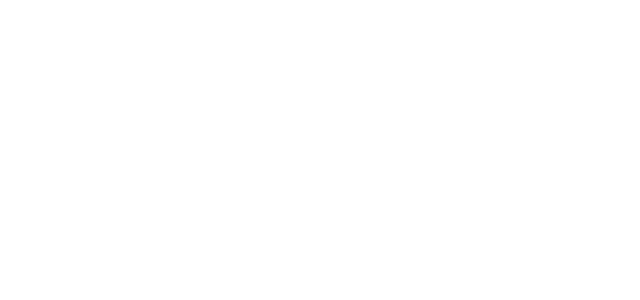
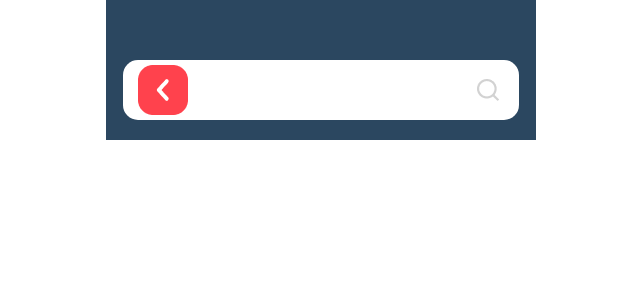
Before and after one commit to moa-moa-service/moamoa-frontend, a React (Vite) app: page /search/1 in a window 1280 px wide. Before the commit this address had no page. Shown: the top 300 px of the page, without its empty margins (319-959 px from the left). Built offline with nearby package versions, Linux system fonts and the light colour scheme; what react-naver-maps would draw is missing.

Commit message:
feat: 검색 페이지 공통 컴포넌트 분리

```diff
--- a/src/App.jsx
+++ b/src/App.jsx
@@ -3,6 +3,7 @@
 import LoginPageComponent from './app/LoginPage/LoginPage.main.jsx'
 import RecruitmentPage from './app/RecruitmentPage/Recruitment.main.jsx'
 import SearchPageMain from './app/SearchPage/SearchPage.main.jsx'
+import Search from "./app/SearchPage/SearchPage.search.jsx"
 import ProductPage from './app/ProductPage/ProductPage.main.jsx'
 import MyMap from './app/RecruitmentPage/Recruitment.MyMap.jsx'
 import {
@@ -23,6 +24,7 @@
           <Route path="/login" element={<LoginPageComponent />} />
           <Route path="/recruitment" element={<RecruitmentPage />} />
           <Route path="/search" element={<SearchPageMain />} />
+          <Route path="/search/:keyword" element={<Search />} />
           <Route path="/product" element={<ProductPage />} />
           <Route path="/mymap" element={<MyMap />} />
         </Routes>
--- a/src/app/SearchPage/SearchPage.main.jsx
+++ b/src/app/SearchPage/SearchPage.main.jsx
@@ -1,14 +1,16 @@
 import * as itemS from "./styled/SearchPage.main.style"
+import * as C from "./styled/SearchPage.component.style"
+
 function SearchPageMain() {
     return (
         <>
-            <itemS.SearchPageContainer>
-                <itemS.SearchContainer>
+            <C.SearchPageContainer>
+                <C.SearchContainer>
                     <img src="../../../public/SearchPage/backIcon.png" alt="뒤로가기" />
-                    <itemS.SearchBox></itemS.SearchBox>
+                    <C.SearchBox></C.SearchBox>
                     <img src="../../../public/SearchPage/searchIcon.png" alt="검색" />
-                </itemS.SearchContainer>
-                <itemS.KeywordContainer>
+                </C.SearchContainer>
+                <C.KeywordContainer>
                     <itemS.KeywordTitle>우리 동네 인기 검색어</itemS.KeywordTitle>
                     <itemS.TopKeywordContainer>
                         <itemS.TopKeyword>캘린더</itemS.TopKeyword>
@@ -33,8 +35,8 @@
                         <itemS.RecentKeyword>텀블러</itemS.RecentKeyword>
                         <itemS.RecentKeywordDelete>X</itemS.RecentKeywordDelete>
                     </itemS.RecentKeywordContainer>
-                </itemS.KeywordContainer>
-            </itemS.SearchPageContainer>
+                </C.KeywordContainer>
+            </C.SearchPageContainer>
         </>
     )
 }
--- /dev/null
+++ b/src/app/SearchPage/SearchPage.search.jsx
@@ -0,0 +1,20 @@
+import * as itemS from "./styled/SearchPage.search.style"
+import * as C from "./styled/SearchPage.component.style"
+
+function Search() {
+    return(
+        <>
+        <C.SearchPageContainer>
+            <C.SearchContainer>
+                <img src="../../../public/SearchPage/backIcon.png" alt="뒤로가기" />
+                <C.SearchBox></C.SearchBox>
+                <img src="../../../public/SearchPage/searchIcon.png" alt="검색" />
+            </C.SearchContainer>
+            <C.KeywordContainer>
+            </C.KeywordContainer>
+        </C.SearchPageContainer>
+        </>
+    )
+}
+
+export default Search
--- /dev/null
+++ b/src/app/SearchPage/styled/SearchPage.component.style.js
@@ -0,0 +1,47 @@
+import styled from "styled-components";
+
+export const SearchPageContainer = styled.div`
+    display: flex;
+    flex-direction: column;
+    background-color: #2B4760;
+    width: 100%;
+    height: 100%;
+`
+
+export const SearchContainer = styled.div`
+    background-color: #FFFFFF;
+    width: 92%;
+    height: 60px;
+    border-radius: 15px;
+    margin: 60px auto 20px auto;
+    display: flex;
+    justify-content: space-between;
+    align-items: center;
+    padding: 0 20px 0 15px;
+    box-sizing: border-box;
+`
+
+export const SearchBox = styled.input`
+    background-color: inherit;
+    width: 70%;
+    height: 50px;
+    border: none;
+    font-size: 20px;
+    outline: none;
+`
+
+export const KeywordContainer = styled.div`
+    width: 100%;
+    height: 80%;
+    background-color: #FFFFFF;
+    border-top-left-radius : 15px;
+    border-top-right-radius: 15px;
+    display: flex;
+    flex-direction: column;
+    padding: 0 20px;
+    box-sizing: border-box;
+
+    @media screen and (min-width:431px){
+        width: 430px;
+    }
+`
--- a/src/app/SearchPage/styled/SearchPage.main.style.js
+++ b/src/app/SearchPage/styled/SearchPage.main.style.js
@@ -1,50 +1,4 @@
 import styled from "styled-components";
-
-export const SearchPageContainer = styled.div`
-    display: flex;
-    flex-direction: column;
-    background-color: #2B4760;
-    width: 100%;
-    height: 100%;
-`
-
-export const SearchContainer = styled.div`
-    background-color: #FFFFFF;
-    width: 92%;
-    height: 60px;
-    border-radius: 15px;
-    margin: 60px auto 20px auto;
-    display: flex;
-    justify-content: space-between;
-    align-items: center;
-    padding: 0 20px 0 15px;
-    box-sizing: border-box;
-`
-
-export const SearchBox = styled.input`
-    background-color: inherit;
-    width: 70%;
-    height: 50px;
-    border: none;
-    font-size: 20px;
-    outline: none;
-`
-
-export const KeywordContainer = styled.div`
-    width: 100%;
-    height: 80%;
-    background-color: #FFFFFF;
-    border-top-left-radius : 15px;
-    border-top-right-radius: 15px;
-    display: flex;
-    flex-direction: column;
-    padding: 0 20px;
-    box-sizing: border-box;
-
-    @media screen and (min-width:431px){
-        width: 430px;
-    }
-`
 
 export const KeywordTitle = styled.div`
     margin: 25px 0 20px 0;
--- /dev/null
+++ b/src/app/SearchPage/styled/SearchPage.search.style.js
@@ -0,0 +1 @@
+import styled from "styled-components";
```
